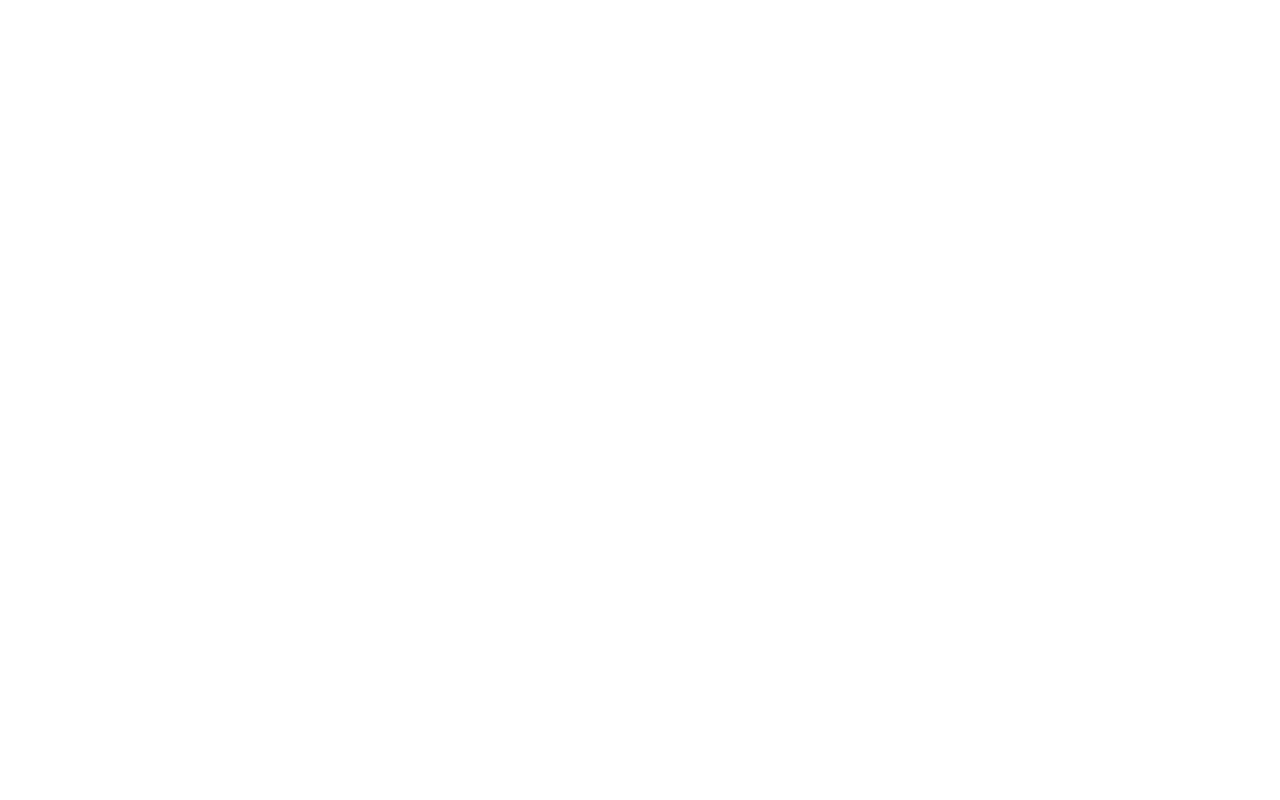
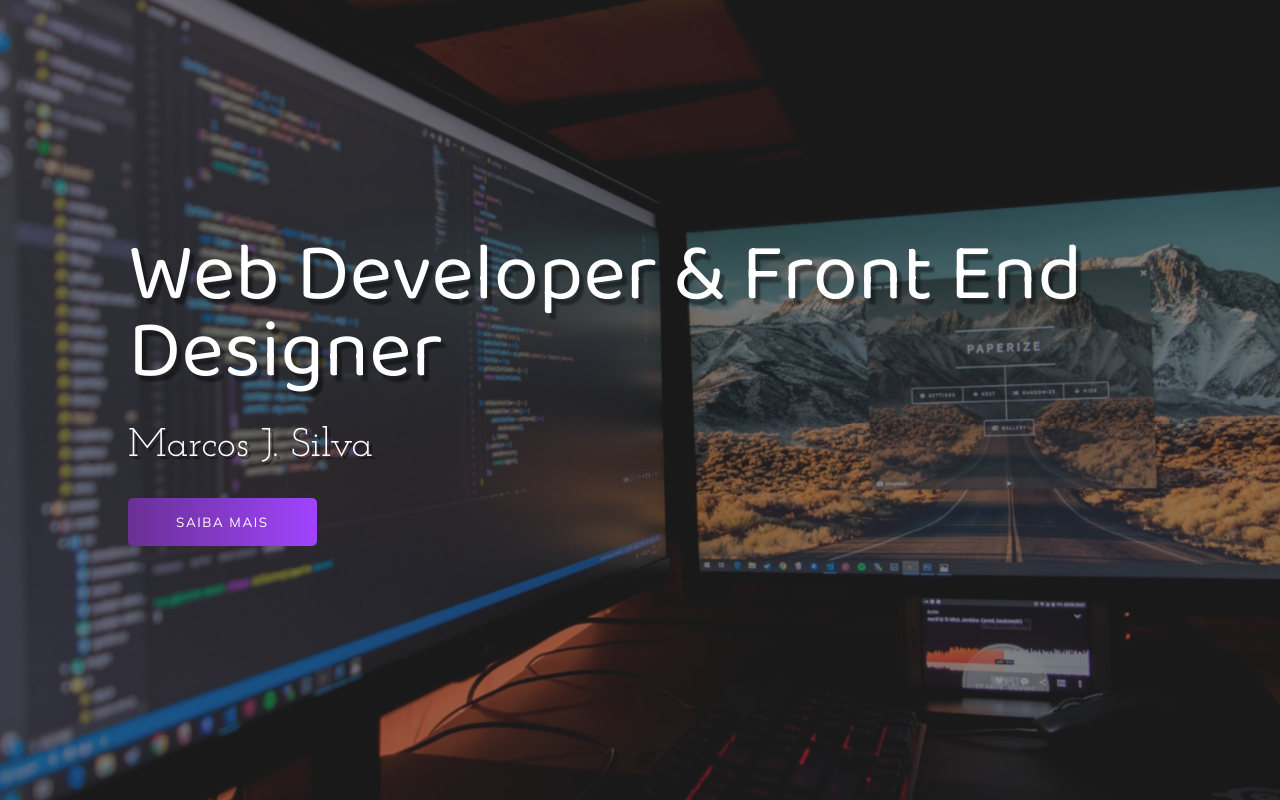
Before and after one commit to marcosjsdev/portfolio, a plain HTML site: page index.html in a window 1280 px wide. Drawn offline with Linux system fonts and the light colour scheme.

Commit message:
:package: header

```diff
--- a/index.html
+++ b/index.html
@@ -5,9 +5,29 @@
     <meta http-equiv="X-UA-Compatible" content="IE=edge">
     <meta name="viewport" content="width=device-width, initial-scale=1.0">
     <link rel="stylesheet" href="style.css">
+    <link rel="apple-touch-icon" sizes="180x180" href="imagens/apple-touch-icon.png">
+    <link rel="icon" type="image/png" sizes="32x32" href="imagens/favicon-32x32.png">
+    <link rel="icon" type="image/png" sizes="16x16" href="imagens/favicon-16x16.png">
+    <link rel="manifest" href="/site.webmanifest">
+
     <title>Portfólio</title>
 </head>
 <body>
 
+
+        <div class="container">
+            <header>
+                <div class="img-wrapper">
+                    <img src="imagens/bg.jpg" alt="">
+                </div>
+                <div class="banner">
+                    <h1>Web Developer & Front End Designer</h1>
+                    <p>Marcos J. Silva</p>
+                    <button>Saiba mais</button>
+                </div>
+            </header>
+        </div>
+
+
 </body>
 </html>
--- a/style.css
+++ b/style.css
@@ -1,3 +1,96 @@
 @import url('https://fonts.googleapis.com/css2?family=Baloo+Da+2:wght@400;500;600;700&family=Josefin+Slab:ital,wght@0,300;0,400;0,600;0,700;1,300;1,400;1,600&family=Mulish:ital,wght@0,200;0,300;0,400;0,500;1,200;1,300;1,400&display=swap');
 
 @import url("https://cdnjs.cloudflare.com/ajax/libs/font-awesome/5.15.3/css/all.min.css");
+
+* {
+    margin: 0;
+    padding: 0;
+}
+
+header {
+    width: 100%;
+    height: 100vh;
+    overflow: hidden;
+    position: relative;
+}
+
+.img-wrapper {
+    width: 100%;
+    height: 100%;
+    overflow: hidden;
+    background-color:rgba(0,0,0,0.8);
+
+}
+
+.img-wrapper img {
+    width: 100%;
+    height: 100%;
+    object-fit: cover;
+    opacity: 0.5;
+    animation: zoom 25s;
+}
+
+@keyframes zoom {
+    0% {
+        transform: scale(1.3);
+    }
+    100% {
+        transform: scale(1);
+    }
+}
+
+.banner {
+    position: absolute;
+    top: 30%;
+    left: 10%;
+}
+
+.banner h1 {
+    color: #ffffff;
+    font-size: 5.1rem;
+    font-family: "Baloo Da 2" , serif;
+    font-weight: 200;
+    text-shadow: .3rem .4rem 2px rgba(0,0,0,.4);
+    line-height: 4.8rem;
+    margin-bottom: 2rem;
+    opacity: 0;
+    animation: moveBanner 1s 0.5s forwards;
+}
+
+.banner p {
+    font-family: "Josefin Slab" , serif;
+    color: #fff;
+    font-size: 2.5rem;
+    text-shadow: .2rem .2rem rgba(0,0,0,.4);
+    margin-bottom: 2rem;
+    opacity: 0;
+    animation: moveBanner 1s 0.7s forwards;
+
+}
+
+.banner button {
+    font-family: "Mulish" , serif;
+    color: #fff;
+    text-transform: uppercase;
+    letter-spacing: .1rem;
+    background: #6a3093;
+    background: -webkit-linear-gradient(to right, #a044ff, #6a3093);
+    background: linear-gradient(to left, #a044ff, #6a3093);
+    padding: 1rem 3rem;
+    border: none;
+    border-radius: 5px;
+    cursor: pointer;
+    opacity: 0;
+    animation: moveBanner 1s 0.9s forwards;
+}
+
+
+@keyframes moveBanner {
+    0% {
+        transform: translateY(10rem) rotateY(-30deg);
+    }
+    100% {
+        transform: translateY(0) rotateY(0);
+        opacity: 1;
+    }
+}
```
Also changed, not shown: imagens/android-chrome-192x192.png (renamed from android-chrome-192x192.png), imagens/android-chrome-512x512.png (renamed from android-chrome-512x512.png), imagens/apple-touch-icon.png (renamed from apple-touch-icon.png), imagens/bg.jpg (added), imagens/favicon-16x16.png (renamed from favicon-16x16.png), imagens/favicon-32x32.png (renamed from favicon-32x32.png), site.webmanifest, 1 other file.
